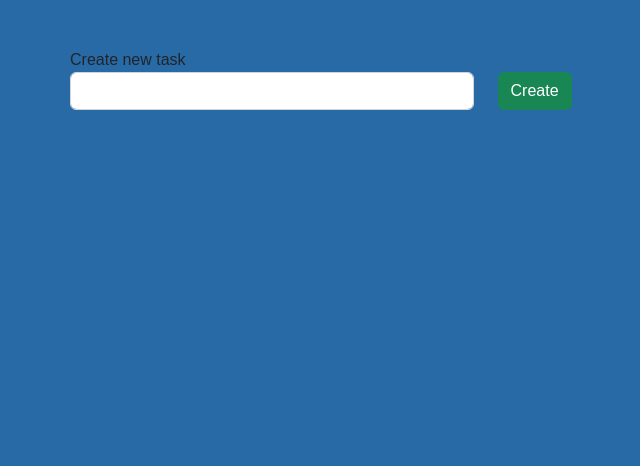
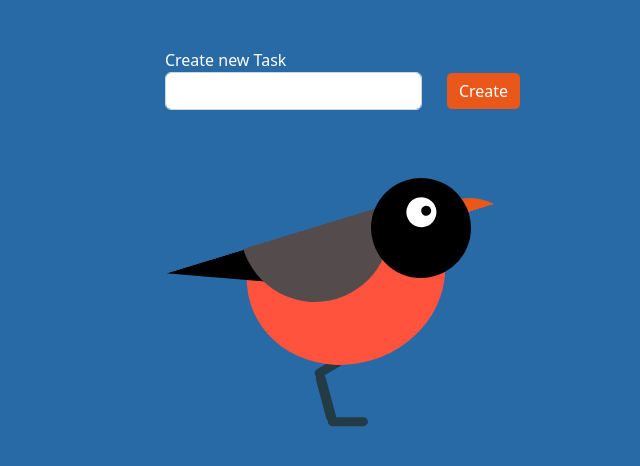
Before and after one commit to SSenpo/todo-list_app, a Flask app: page / in a window 1280 px wide. Shown: the top 466 px of the page, without its empty margins (297-937 px from the left). Run offline with Flask 3, Linux system fonts and the light colour scheme.

Commit message:
animation/ todo-list finish

```diff
--- a/app/static/styles.css
+++ b/app/static/styles.css
@@ -1,16 +1,210 @@
+
+* {
+    margin: 0;
+    padding: 0;
+}
+
+:root {
+    --body: #ff533e;
+    --mouth: #000000;
+    --feather: #544c4c;
+    --beak-top: #e9581a;
+    --beak-down: #aa4c21;
+    --leg: #223b44;
+    --body-color: #286aa6;
+}
+
+body {
+    background: var(--body-color);
+    /* font-family: sans-serif;
+    height: 100vh;
+    /* width: 100vw; */
+    display: flex;
+    align-items: center;
+    justify-content: center;
+}
+
+.container_1 {
+    width: 295px !important;
+    height: 295px !important;
+    margin-left: auto;
+    margin-right: auto;
+    position: relative;
+    display: flex;
+    flex-wrap: wrap;
+}
+
+ .body,  .mouth,  .feather,  .tail, .beak, .mouth::before, .mouth::after, .leg, .leg::after, .leg::before {
+    position: absolute;
+}
+ .body,  .mouth, .feather, .beak, .mouth::before, .mouth::after  {
+    border-radius: 50%;
+}
+
+.body {
+    top: 26px;
+    left: 50px;
+    height: 180px;
+    width: 200px;
+    transform: rotate(-17deg);
+    background: linear-gradient(to bottom, transparent 0%, transparent 20%, var(--body) 20%);
+    z-index: 2;
+}
+
+.mouth {
+    background:  var(--mouth);
+    top: 20px;
+    left: -175px;
+    width: 100px;
+    height: 100px;
+    transform: rotate(-17deg);
+    z-index: 5;
+    animation: animate-mouth 1.5s forwards;
+    animation-delay: 1s;
+}
+
+@keyframes animate-mouth {
+    100% {
+        left: 175px;
+    }
+}
+.mouth::before {
+    content: "";
+    width: 30px;
+    height: 30px;
+    background: white;
+    position: absolute;
+    top: 20px;
+    left: 40px;
+}
+.mouth::after {
+    content: "";
+    width: 10px;
+    height: 10px;
+    background: black;
+    position: absolute;
+    top: 30px;
+    left: 55px;
+    animation: animate-eye 3s infinite;
+    animation-delay: 1s;
+}
+
+@keyframes animate-eye {
+    50% {
+        height: 5px;
+    }
+}
+
+
+.feather {
+    z-index: 4;
+    left: 44px;
+    top: 250px;
+    width: 150px;
+    height: 150px;
+    background: linear-gradient(to bottom, transparent 0%, transparent 50%, var(--feather) 50%);
+    transform: rotate(-17deg);
+    animation: animate-feather 1.5s forwards;
+    animation-delay: 1s;
+}
+
+@keyframes animate-feather {
+    100% {
+        top: -6px;
+    }
+}
+
+.tail {
+    width: 150px;
+    height: 60px;
+    background-color: var(--mouth);
+    clip-path: polygon(0% 0%, 100% 0%, 100% 100%);
+    top: 92px;
+    left: 324px;
+    transform: rotate(-17deg);
+    z-index: 3;
+    animation: animate-tail 1.5s forwards;
+    animation-delay: 1s;
+}
+@keyframes animate-tail {
+    100% {
+        left: -24px;
+    }
+}
+.beak {
+    height: 100px;
+    width: 100px;
+    background: linear-gradient(to bottom, var(--beak-top) 0%, var(--beak-top) 15%, transparent 15% );
+    left: 224px;
+    top: 240px;
+    z-index: -1;
+    transform: rotate(-17deg);
+    animation: animate-beak 1.5s forwards;
+    animation-delay: 1s;
+}
+@keyframes animate-beak {
+    100% {
+        top: 40px;
+    }
+}
+.leg {
+    background: var(--leg);
+    height: 50px;
+    width: 10px;
+    border-radius: 10px;
+    top: 515px;
+    left: 125px;
+    transform: rotate(-15deg);
+    z-index: 1;
+    animation: animate-leg 1.5s forwards;
+    animation-delay: 1s;
+}
+@keyframes animate-leg {
+    100% {
+        top: 215px;
+    }
+}
+.leg::before {
+    bottom: -8px;
+    content: "";
+    width: 40px;
+    height: 9px;
+    background: var(--leg);
+    border-radius: 10px;
+    transform: rotate(15deg);
+    z-index: -1;
+}
+.leg::after {
+    top: -8px;
+    content: "";
+    width: 30px;
+    height: 9px;
+    background: var(--leg);
+    border-radius: 10px;
+    transform: rotate(-15deg);
+    z-index: -1;
+}
+
+
+
 .completed {
-	text-decoration: line-through black;
+	text-decoration: line-through #2869a6;
     color: gray;
 }
 
 .completed:hover {
-	color: darkgreen;
+	color: #e9581a;
 }
 
-body {
-    margin: 0;
-    padding: 0;
-    font-family: Montserrat,sans-serif;
-    background-color: #286aa6;
-    min-width: 320px
+.btn-success {
+    background-color: #e9581a;
+    border-color: #2869a6;
 }
+
+.btn-success:hover {
+    background-color: #e9581ace;
+}
+
+.crn_T {
+    color: #ffffff;
+}
--- a/app/templates/base.html
+++ b/app/templates/base.html
@@ -15,11 +15,19 @@
 <body>
     <div class="container">
         <div class="row">
-            <div class="col-6 mx-auto mt-5">
+            <div class="col-auto mx-auto mt-5">
                 {% block content %}
 
                 {% endblock %}
             </div>
+        </div>
+        <div class="container_1" >
+            <div class="body"></div>
+            <div class="mouth"></div>
+            <div class="beak"></div>
+            <div class="feather"></div>
+            <div class="tail"></div>
+            <div class="leg"></div>
         </div>
     </div>
 
--- a/app/templates/index.html
+++ b/app/templates/index.html
@@ -6,8 +6,8 @@
 
 		<form @submit.prevent="createTask">
 			<div class="form-group row">
-				<div class="col-9">
-					<label for="">Create new task</label>
+				<div class="col-auto">
+					<label for="" class="crn_T">Create new Task</label>
 					<input type="text" class="form-control" v-model="task.title">
 				</div>
 				<div class="col-auto mt-auto">
```
Also changed, not shown: README.md (deleted), app/db.sqlite.
